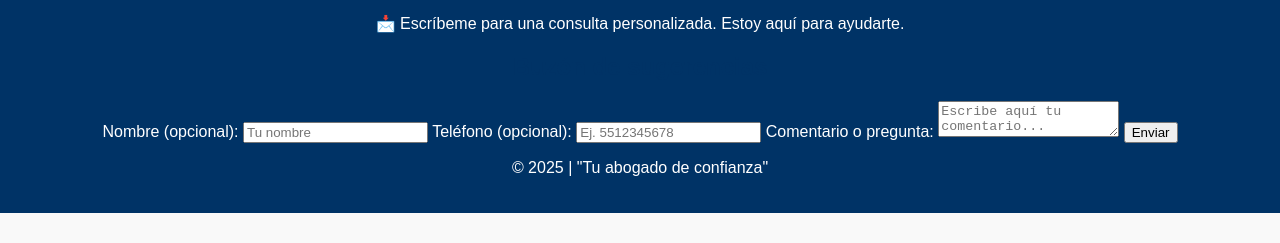
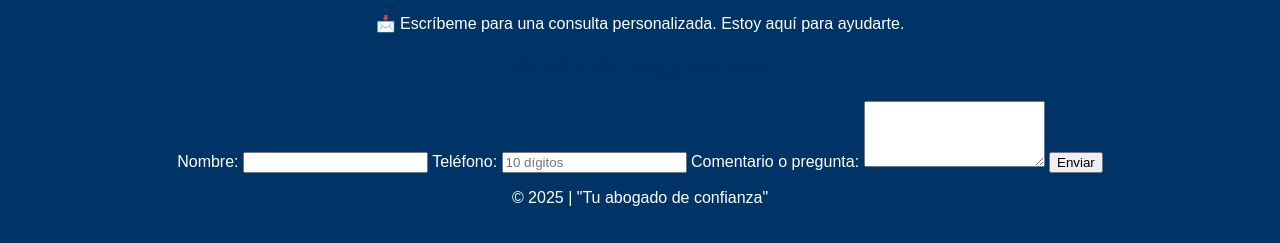
Before and after one commit to hugocastilloconsultor/hugocastilloconsultor.github.io, a plain HTML site: page index.html in a window 1280 px wide. Shown: the part 1994-2237 px from the top of the page. Before the commit the page ends 2207 px from the top, so only its background shows below. Drawn offline with Linux system fonts and the light colour scheme.

Commit message:
Add files via upload

```diff
--- a/index.html
+++ b/index.html
@@ -52,18 +52,18 @@
 
   <h2>Buzón de sugerencias</h2>
   <form action="https://formspree.io/f/xdkgjyya" method="POST">
+  <label for="name">Nombre:</label>
+  <input type="text" id="name" name="name" required>
 
-    <label for="nombre">Nombre (opcional):</label>
-    <input type="text" id="nombre" name="nombre" placeholder="Tu nombre">
+  <label for="phone">Teléfono:</label>
+  <input type="tel" id="phone" name="phone" pattern="[0-9]{10}" placeholder="10 dígitos" required>
 
-    <label for="telefono">Teléfono (opcional):</label>
-    <input type="tel" id="telefono" name="telefono" placeholder="Ej. 5512345678" pattern="[0-9]{10}" maxlength="10">
+  <label for="message">Comentario o pregunta:</label>
+  <textarea id="message" name="message" rows="4" required></textarea>
 
-    <label for="mensaje">Comentario o pregunta:</label>
-    <textarea id="mensaje" name="mensaje" placeholder="Escribe aquí tu comentario..." required></textarea>
+  <button type="submit">Enviar</button>
+</form>
 
-    <button type="submit">Enviar</button>
-  </form>
 </section>
 
     <p>© 2025 | "Tu abogado de confianza"</p>
```
